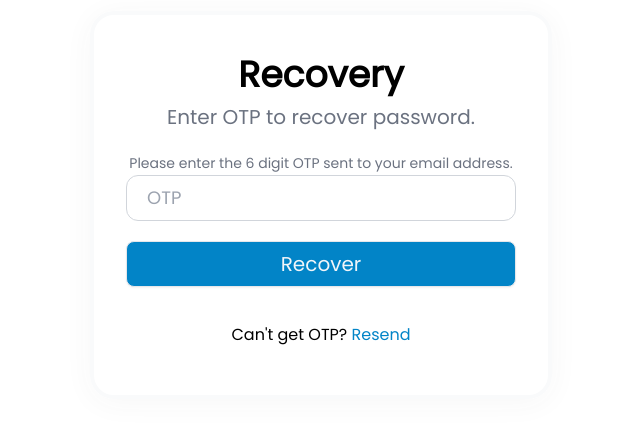
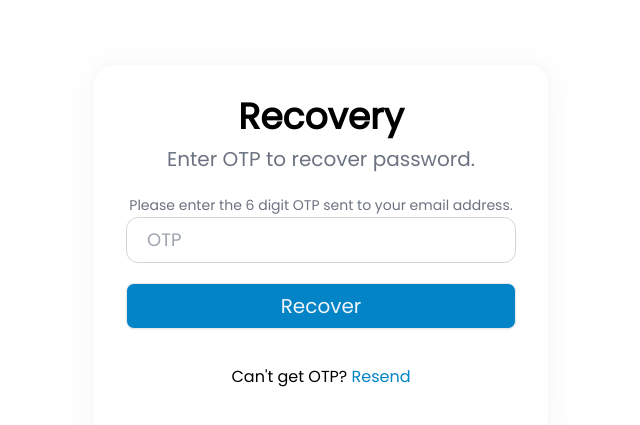
Before and after one commit to innocdavid/user-auth-app, a React (Create React App) app in the folder client/: page /recover-password in a window 1280 px wide. Shown: the part 149-574 px from the top of the page, without its empty margins (319-959 px from the left). Built offline with nearby package versions, Linux system fonts and the light colour scheme.

Commit message:
Update password recovery component

```diff
--- a/client/src/pages/recovery.jsx
+++ b/client/src/pages/recovery.jsx
@@ -10,10 +10,10 @@
   return (
     <div className="container mx-auto">
       <Toaster position='top-center' reverseOrder={false}></Toaster>
-      <div className="flex justify-center items-center mt-40">
+      <div className="flex justify-center items-center h-screen">
         <div className={styles.glass}>
           <div className="title flex flex-col items-center">
-            <h4 className="text-4xl font-bold mt-2">Recovery</h4>
+            <h4 className="text-4xl font-bold">Recovery</h4>
             <small className="py-2 text-xl w-5/6 text-center text-gray-500">
               Enter OTP to recover password.
             </small>
```
